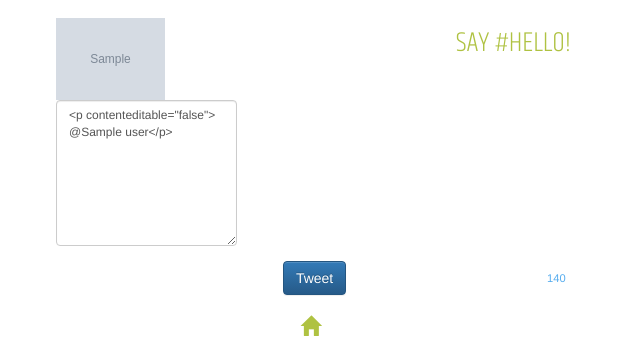
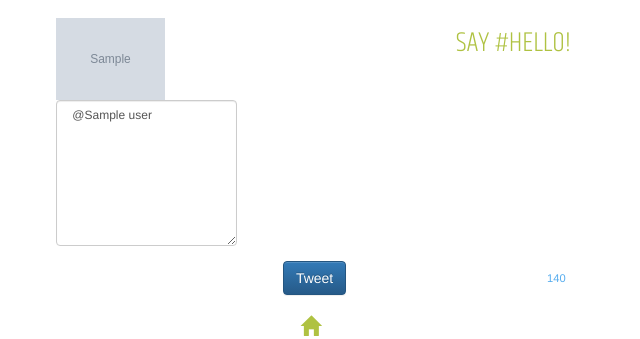
Before and after one commit to steve-chen-nyc/recruiter-, a Django app: template bootcamp_recruiter/templates/bootcamp_recruiter/query.html in a window 1280 px wide. Shown: the part 270-609 px from the top of the page, without its empty margins (0-640 px from the left). Run offline with Django 3.2, Linux system fonts and the light colour scheme; the template is opened without the code that fills it: most values are stand-ins (such as "Sample title", 1, 10 or a date in 2020); grey boxes marked "Sample" are stand-in pictures; parts of the project's set-up code (start-up, migrations or seed data) failed here and were passed over; some libraries are stand-ins or nearby versions.

Commit message:
removed misc p tag

```diff
--- a/bootcamp_recruiter/templates/bootcamp_recruiter/query.html
+++ b/bootcamp_recruiter/templates/bootcamp_recruiter/query.html
@@ -19,7 +19,7 @@
     <form class="form-vertical" action="/tweets" method="post">
     {% csrf_token %}
         <div class="form-group">
-          <textarea type="text" class="form-control" id="status" name="status" value="@{{first_s.user.screen_name}} "><p contenteditable="false"> @{{first_s.user.screen_name}}</p> </textarea>
+          <textarea type="text" class="form-control" id="status" name="status" value="@{{first_s.user.screen_name}} "> @{{first_s.user.screen_name}} </textarea>
         </div>
 
         <div class="form-group">
```
